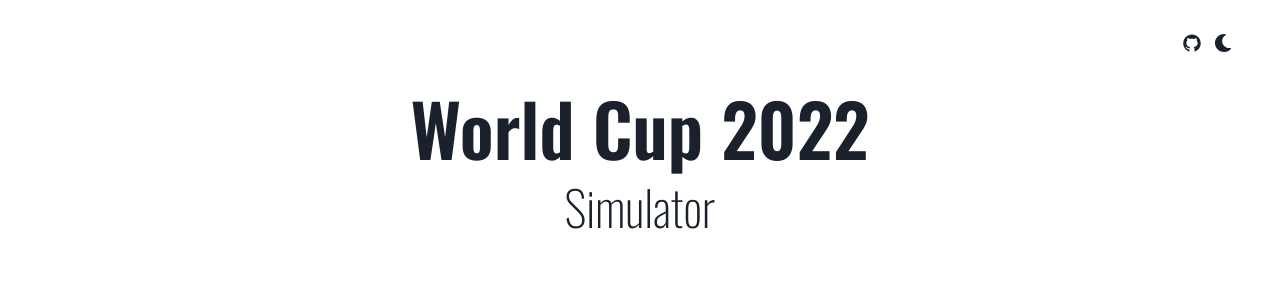
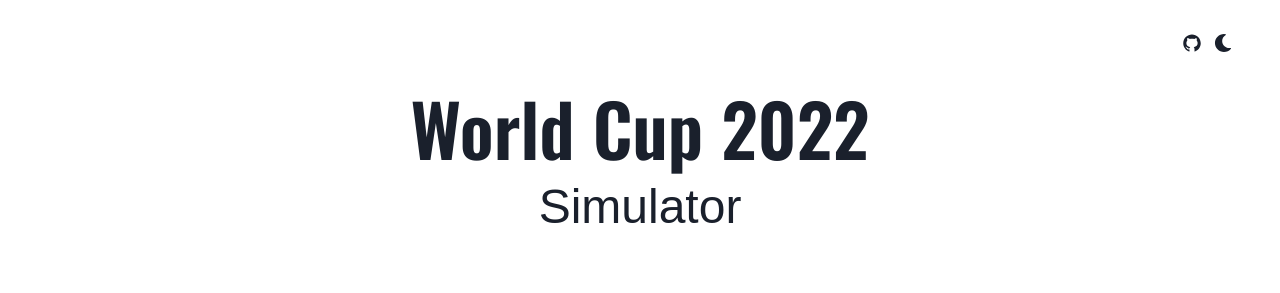
Before and after one commit to YagoLeite/World-Cup-Simulator, a Next.js app: page / in a window 1280 px wide. Shown: the top 293 px of the page. Built offline with nearby package versions, Linux system fonts and the light colour scheme.

Commit message:
updating font family

```diff
--- a/components/Header/MainHeader.js
+++ b/components/Header/MainHeader.js
@@ -12,7 +12,7 @@ const MainHeader = () => {
         fontWeight="200"
         fontSize={["48"]}
         textAlign="center"
-        fontFamily="heading"
+        fontFamily="Arial"
       >
         Simulator
       </Text>
```
